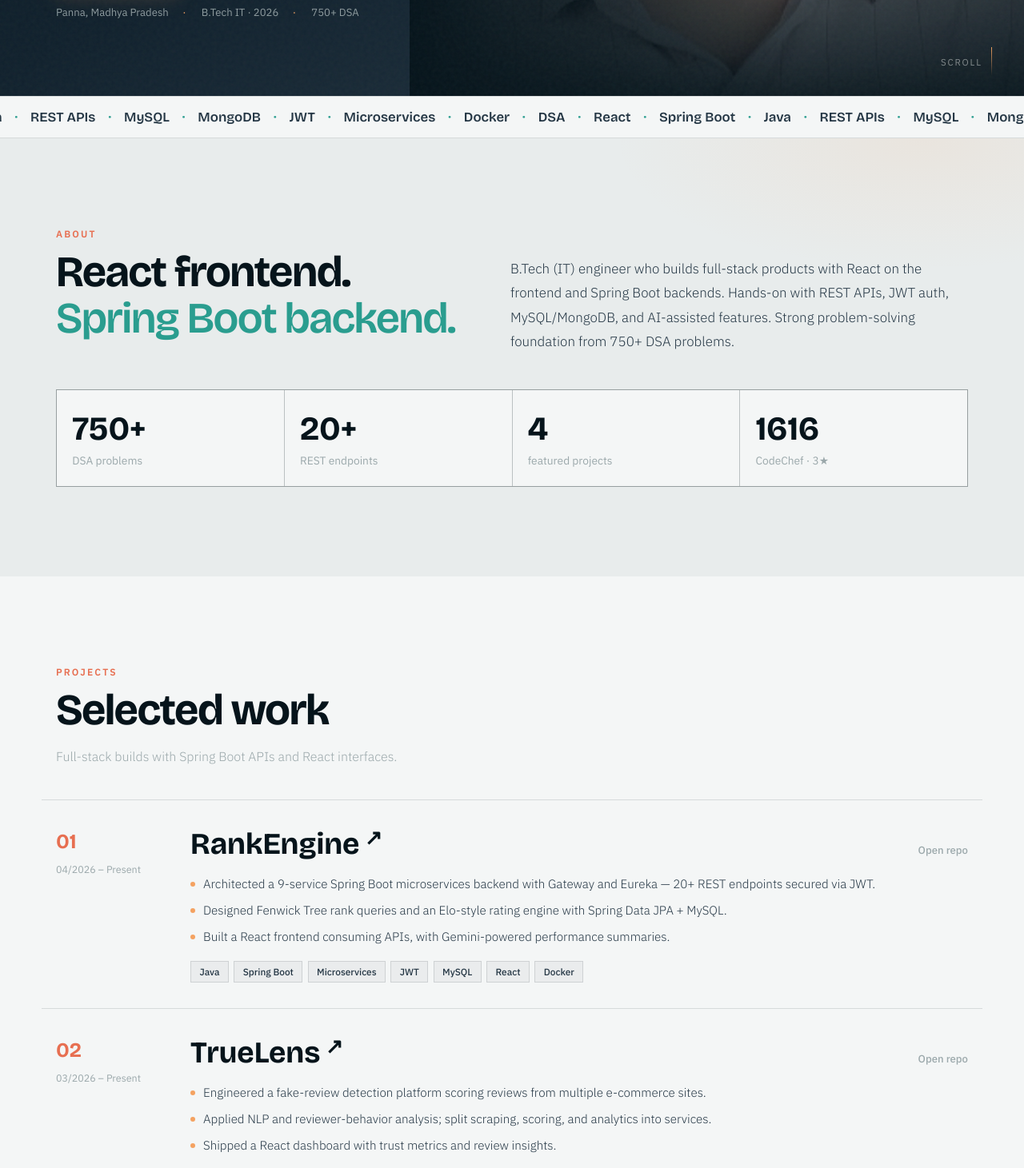
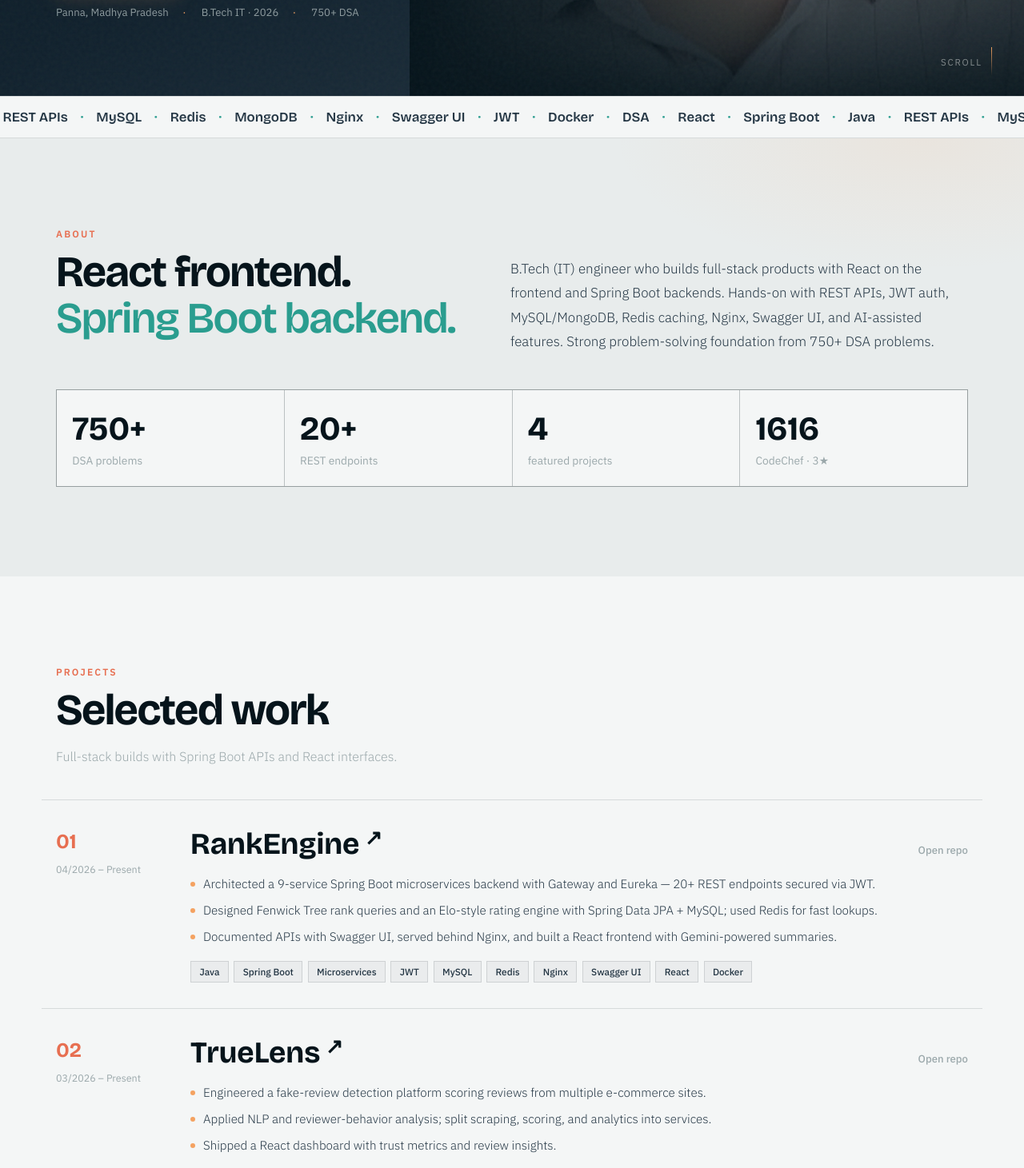
Before and after one commit to Shailendra0320/shailendra-portfolio, a React (Vite) app: page / in a window 1280 px wide. Shown: the part 680-2141 px from the top of the page at 80% size. Built offline with nearby package versions, Linux system fonts and the light colour scheme.

Commit message:
Add Redis, Nginx, and Swagger UI to skills and projects.

```diff
--- a/src/App.jsx
+++ b/src/App.jsx
@@ -22,9 +22,11 @@ const MARQUEE = [
   'Java',
   'REST APIs',
   'MySQL',
+  'Redis',
   'MongoDB',
+  'Nginx',
+  'Swagger UI',
   'JWT',
-  'Microservices',
   'Docker',
   'DSA',
 ]
--- a/src/data.js
+++ b/src/data.js
@@ -9,7 +9,7 @@ export const profile = {
   tagline:
     'Building full-stack apps with React and Spring Boot — clean APIs, solid data, and UIs that ship.',
   summary:
-    'B.Tech (IT) engineer who builds full-stack products with React on the frontend and Spring Boot backends. Hands-on with REST APIs, JWT auth, MySQL/MongoDB, and AI-assisted features. Strong problem-solving foundation from 750+ DSA problems.',
+    'B.Tech (IT) engineer who builds full-stack products with React on the frontend and Spring Boot backends. Hands-on with REST APIs, JWT auth, MySQL/MongoDB, Redis caching, Nginx, Swagger UI, and AI-assisted features. Strong problem-solving foundation from 750+ DSA problems.',
   links: {
     github: 'https://github.com/Shailendra0320',
     linkedin: 'https://www.linkedin.com/in/shailendra-vishwakarma-8337292a0/',
@@ -45,11 +45,11 @@ export const projects = [
     name: 'RankEngine',
     url: 'https://github.com/Shailendra0320/rankengine',
     period: '04/2026 – Present',
-    stack: ['Java', 'Spring Boot', 'Microservices', 'JWT', 'MySQL', 'React', 'Docker'],
+    stack: ['Java', 'Spring Boot', 'Microservices', 'JWT', 'MySQL', 'Redis', 'Nginx', 'Swagger UI', 'React', 'Docker'],
     highlights: [
       'Architected a 9-service Spring Boot microservices backend with Gateway and Eureka — 20+ REST endpoints secured via JWT.',
-      'Designed Fenwick Tree rank queries and an Elo-style rating engine with Spring Data JPA + MySQL.',
-      'Built a React frontend consuming APIs, with Gemini-powered performance summaries.',
+      'Designed Fenwick Tree rank queries and an Elo-style rating engine with Spring Data JPA + MySQL; used Redis for fast lookups.',
+      'Documented APIs with Swagger UI, served behind Nginx, and built a React frontend with Gemini-powered summaries.',
     ],
   },
   {
@@ -98,11 +98,11 @@ export const skillGroups = [
   },
   {
     title: 'Data & AI',
-    items: ['MySQL', 'MongoDB', 'Gemini API', 'Spring AI', 'NLP (basics)'],
+    items: ['MySQL', 'MongoDB', 'Redis', 'Gemini API', 'Spring AI', 'NLP (basics)'],
   },
   {
-    title: 'Tools',
-    items: ['Git', 'GitHub', 'Docker', 'Postman', 'Swagger', 'DSA'],
+    title: 'Tools & Infra',
+    items: ['Git', 'GitHub', 'Docker', 'Nginx', 'Swagger UI', 'Postman', 'DSA'],
   },
 ]
 
```
